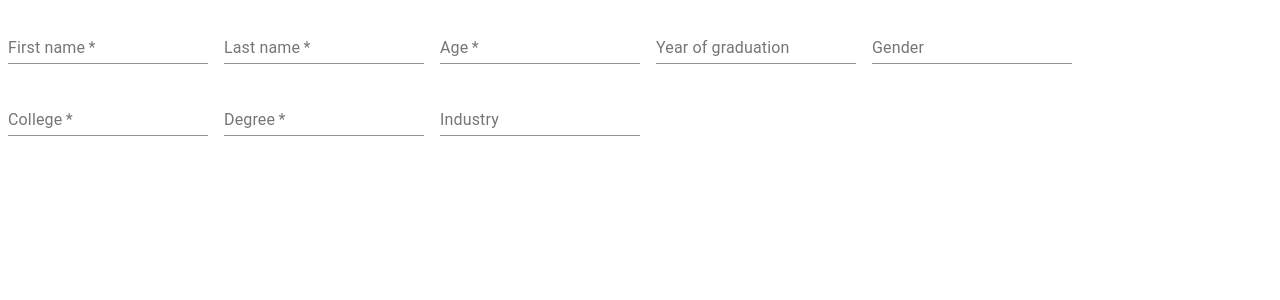
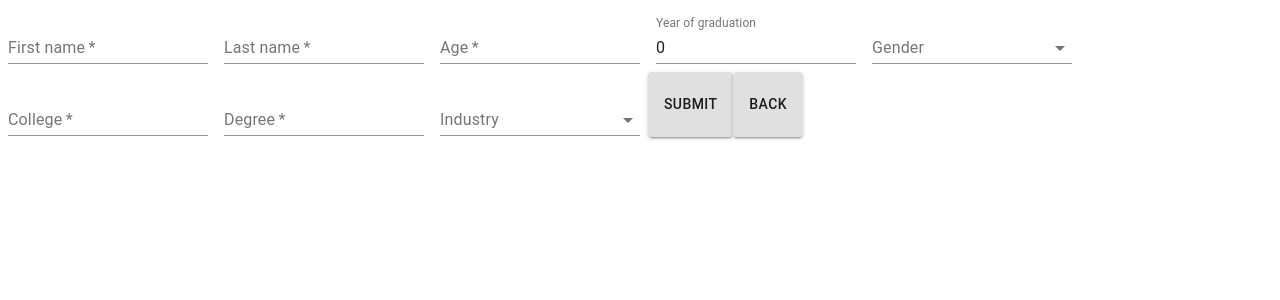
Before and after one commit to Kelvinyang97/alumniNetwork, a React (Create React App) app: page /profile in a window 1280 px wide. Shown: the top 300 px of the page. Built offline with nearby package versions, Linux system fonts and the light colour scheme.

Commit message:
need more db work

```diff
--- a/src/profile.js
+++ b/src/profile.js
@@ -3,7 +3,8 @@ import clsx from 'clsx';
 import { makeStyles } from '@material-ui/core/styles';
 import MenuItem from '@material-ui/core/MenuItem';
 import TextField from '@material-ui/core/TextField';
-import {db} from './firebase'
+import Button from '@material-ui/core/Button';
+import {db, auth} from './firebase'
 
 const useStyles = makeStyles(theme => ({
   container: {
@@ -23,37 +24,57 @@ const useStyles = makeStyles(theme => ({
   },
 }));
 
-const currencies = [
-  {
-    value: 'USD',
-    label: '$',
+const industries = [
+ {value:'IT',
+  label:'IT'
   },
-  {
-    value: 'EUR',
-    label: '€',
+  {value:'Banking',
+  label:'Banking'
   },
-  {
-    value: 'BTC',
-    label: '฿',
+  {value:'Medicine',
+  label:'Medicine'
   },
-  {
-    value: 'JPY',
-    label: '¥',
+  {value:'Law',
+  label:'Law'
   },
 ];
+
+const genders = [
+  {value:'male',
+   label:'male'
+   },
+   {value:'female',
+   label:'female'
+   },
+   {value:'other',
+   label:'other'
+   },
+ ];
+
 
 export default function Profile() {
   const classes = useStyles();
   const [values, setValues] = React.useState({
     name: '',
     age: '',
-    multiline: 'Controlled',
-    currency: 'EUR',
+    yearofgrad: 0,
+    gender: '',
+    college: '',
+    degree: '',
+    industry: ''
   });
 
   const handleChange = name => event => {
     setValues({ ...values, [name]: event.target.value });
   };
+
+  const submit = ()=>{
+    db.ref(`/users/`)
+  }
+
+  const goBack = ()=>{
+    console.log('submit!!!!')
+  }
 
   return (
     <form className={classes.container} noValidate autoComplete="off">
@@ -95,11 +116,18 @@ export default function Profile() {
       <TextField
         id="standard-age"
         label="Gender"
+        select
         className={classes.textField}
         value={values.gender}
         onChange={handleChange('gender')}
         margin="normal"
-      />
+      >
+         {genders.map(option => (
+          <MenuItem key={option.value} value={option.value}>
+            {option.label}
+          </MenuItem>
+        ))}
+      </TextField>
       <TextField
         required
         id="standard-college"
@@ -121,189 +149,26 @@ export default function Profile() {
       <TextField
         id="standard-industry"
         label="Industry"
+        select
+        value={values.industry}
         className={classes.textField}
-        value={values.industry}
         onChange={handleChange('Industry')}
         margin="normal"
-      />
-      {/* <TextField
-        id="standard-uncontrolled"
-        label="Password"
-        defaultValue="foo"
-        className={classes.textField}
-        margin="normal"
-      />
-      <TextField
-        required
-        id="standard-required"
-        label="Required"
-        defaultValue="Hello World"
-        className={classes.textField}
-        margin="normal"
-      />
-      <TextField
-        error
-        id="standard-error"
-        label="Error"
-        defaultValue="Hello World"
-        className={classes.textField}
-        margin="normal"
-      />
-      <TextField
-        disabled
-        id="standard-disabled"
-        label="Disabled"
-        defaultValue="Hello World"
-        className={classes.textField}
-        margin="normal"
-      />
-      <TextField
-        id="standard-password-input"
-        label="Password"
-        className={classes.textField}
-        type="password"
-        autoComplete="current-password"
-        margin="normal"
-      />
-      <TextField
-        id="standard-read-only-input"
-        label="Read Only"
-        defaultValue="Hello World"
-        className={classes.textField}
-        margin="normal"
-        InputProps={{
-          readOnly: true,
-        }}
-      />
-      <TextField
-        id="standard-dense"
-        label="Dense"
-        className={clsx(classes.textField, classes.dense)}
-        margin="dense"
-      />
-      <TextField
-        id="standard-multiline-flexible"
-        label="Multiline"
-        multiline
-        rowsMax="4"
-        value={values.multiline}
-        onChange={handleChange('multiline')}
-        className={classes.textField}
-        margin="normal"
-      />
-      <TextField
-        id="standard-multiline-static"
-        label="Multiline"
-        multiline
-        rows="4"
-        defaultValue="Default Value"
-        className={classes.textField}
-        margin="normal"
-      />
-      <TextField
-        id="standard-helperText"
-        label="Helper text"
-        defaultValue="Default Value"
-        className={classes.textField}
-        helperText="Some important text"
-        margin="normal"
-      />
-      <TextField
-        id="standard-with-placeholder"
-        label="With placeholder"
-        placeholder="Placeholder"
-        className={classes.textField}
-        margin="normal"
-      />
-      <TextField
-        id="standard-textarea"
-        label="With placeholder multiline"
-        placeholder="Placeholder"
-        multiline
-        className={classes.textField}
-        margin="normal"
-      />
-      <TextField
-        id="standard-number"
-        label="Number"
-        value={values.age}
-        onChange={handleChange('age')}
-        type="number"
-        className={classes.textField}
-        InputLabelProps={{
-          shrink: true,
-        }}
-        margin="normal"
-      />
-      <TextField
-        id="standard-search"
-        label="Search field"
-        type="search"
-        className={classes.textField}
-        margin="normal"
-      />
-      <TextField
-        id="standard-select-currency"
-        select
-        label="Select"
-        className={classes.textField}
-        value={values.currency}
-        onChange={handleChange('currency')}
-        SelectProps={{
-          MenuProps: {
-            className: classes.menu,
-          },
-        }}
-        helperText="Please select your currency"
-        margin="normal"
       >
-        {currencies.map(option => (
+           {industries.map(option => (
           <MenuItem key={option.value} value={option.value}>
             {option.label}
           </MenuItem>
         ))}
       </TextField>
-      <TextField
-        id="standard-select-currency-native"
-        select
-        label="Native select"
-        className={classes.textField}
-        value={values.currency}
-        onChange={handleChange('currency')}
-        SelectProps={{
-          native: true,
-          MenuProps: {
-            className: classes.menu,
-          },
-        }}
-        helperText="Please select your currency"
-        margin="normal"
-      >
-        {currencies.map(option => (
-          <option key={option.value} value={option.value}>
-            {option.label}
-          </option>
-        ))}
-      </TextField>
-      <TextField
-        id="standard-full-width"
-        label="Label"
-        style={{ margin: 8 }}
-        placeholder="Placeholder"
-        helperText="Full width!"
-        fullWidth
-        margin="normal"
-        InputLabelProps={{
-          shrink: true,
-        }}
-      />
-      <TextField
-        id="standard-bare"
-        className={classes.textField}
-        defaultValue="Bare"
-        margin="normal"
-        inputProps={{ 'aria-label': 'bare' }}
-      /> */}
+      <div>
+      <Button variant="contained" onClick={()=>{submit()}}>
+          <p>Submit</p>
+      </Button>
+      <Button variant="contained" onClick={()=>{goBack()}}>
+          <p>Back</p>
+      </Button>
+      </div>
     </form>
   );
 }
```
